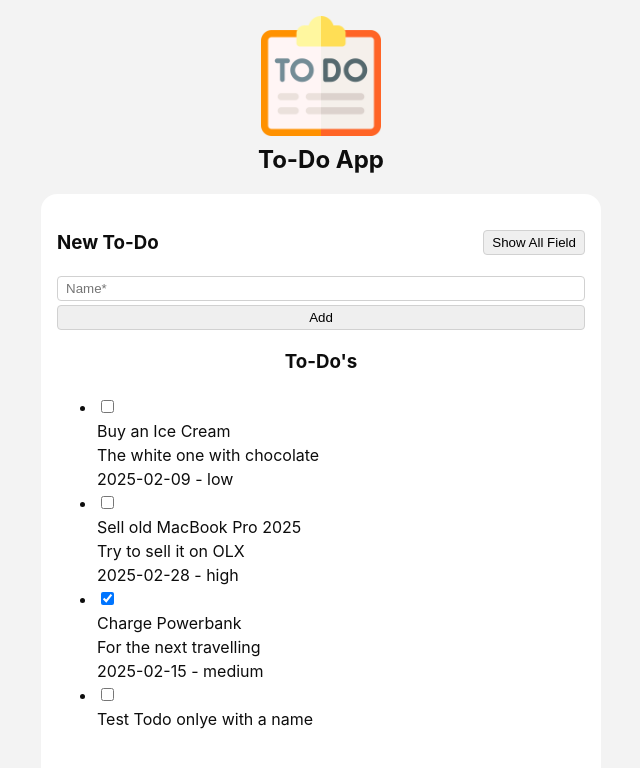
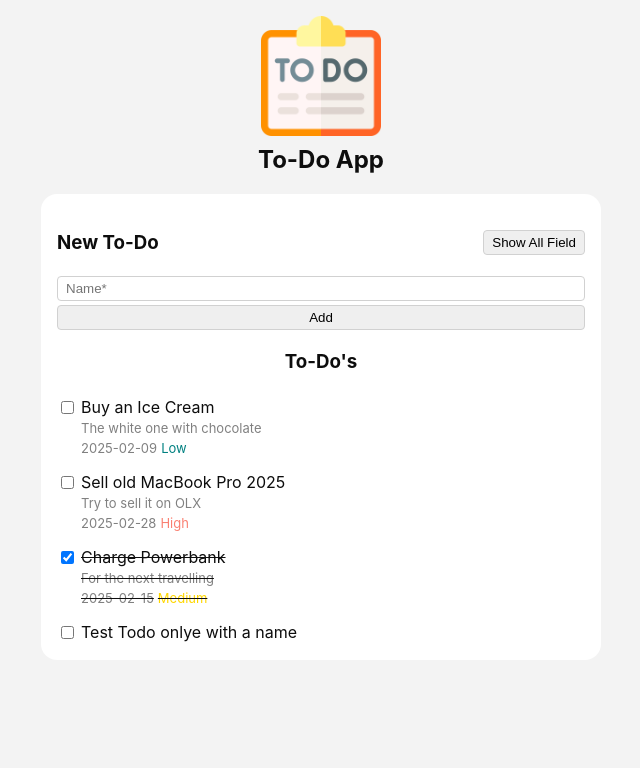
Before and after one commit to meriam-hamdaoui/my_todo_list, a React (Vite) app: page / in a window 1280 px wide. Shown: the top 768 px of the page, without its empty margins (319-959 px from the left). Built offline with nearby package versions, Linux system fonts and the light colour scheme.

Commit message:
structure the todo list component and priorities

```diff
--- a/src/components/TodoForm/TodoForm.jsx
+++ b/src/components/TodoForm/TodoForm.jsx
@@ -68,9 +68,9 @@
                     id="priority"
                     name="priority"
                   >
-                    {PRIORITIES.map((priority) => (
-                      <option key={priority.value} value={priority.value}>
-                        {priority.label}
+                    {Object.entries(PRIORITIES).map(([key, { label }]) => (
+                      <option key={key} value={key}>
+                        {label}
                       </option>
                     ))}
                   </select>
--- a/src/components/TodoList/TodoList.jsx
+++ b/src/components/TodoList/TodoList.jsx
@@ -1,25 +1,45 @@
 import React from "react";
+import { PRIORITIES, PRIORITY_DEFAULT } from "../../constants/data";
+import styles from "./TodoList.module.css"; // Assuming you have a CSS file for styling
 
 const TodoList = ({ todoList }) => {
   return (
     <div>
       <h3 align="center">To-Do's</h3>
-      <ul>
+      <ul className={styles.TodoList}>
         {todoList.map((todo) => (
-          <li key={todo.id}>
+          <li
+            key={todo.id}
+            className={styles.TodoListItem}
+            data-completed={todo.completed}
+          >
+            <div className={styles.Content}>
               <input
                 type="checkbox"
                 name="completed"
                 defaultChecked={todo.completed}
+                className={styles.Status}
               />
-            <div>
-              <span>{todo.name}</span> <br />
-              <span>{todo.description}</span>
-              <br />
-              <span>
-                {todo.deadline}{" "}
-                {todo.priority !== "none" && `- ${todo.priority}`}
+              <div className={styles.Info}>
+                <span>{todo.name}</span>
+                {todo.description && (
+                  <span className={styles.Description}>{todo.description}</span>
+                )}
+
+                <span className={styles.AdditionalInfo}>
+                  {todo.deadline}
+                  {todo.priority !== PRIORITY_DEFAULT && (
+                    <span
+                      className={styles.Priority}
+                      style={{
+                        color: PRIORITIES[todo.priority].color,
+                      }}
+                    >
+                      {PRIORITIES[todo.priority].label}
                     </span>
+                  )}
+                </span>
+              </div>
             </div>
           </li>
         ))}
--- /dev/null
+++ b/src/components/TodoList/TodoList.module.css
@@ -0,0 +1,38 @@
+.TodoList {
+  display: flex;
+  flex-direction: column;
+  gap: 12px;
+}
+
+.TodoListItem[data-completed="true"] .Info {
+  text-decoration: line-through;
+}
+
+.Content {
+  display: flex;
+  gap: 4px;
+}
+
+.Status {
+  align-self: flex-start;
+  margin-top: 6px;
+}
+
+.Info {
+  display: flex;
+  flex-direction: column;
+  flex-grow: 1;
+}
+
+.Description {
+  font-size: 13px;
+  color: gray;
+}
+
+.AdditionalInfo {
+  display: flex;
+  flex-wrap: wrap;
+  gap: 0 4px;
+  font-size: 13px;
+  color: gray;
+}
--- a/src/constants/data.js
+++ b/src/constants/data.js
@@ -1,9 +1,9 @@
-export const PRIORITIES = [
-  { value: "none", label: "None", color: "" },
-  { value: "low", label: "Low", color: "Teal" },
-  { value: "medium", label: "Medium", color: "Gold" },
-  { value: "high", label: "High", color: "Salmon" },
-];
+export const PRIORITIES = {
+  none: { label: "None", color: "" },
+  low: { label: "Low", color: "Teal" },
+  medium: { label: "Medium", color: "Gold" },
+  high: { label: "High", color: "Salmon" },
+};
 
 export const PRIORITY_DEFAULT = "none";
 
--- a/src/index.css
+++ b/src/index.css
@@ -39,3 +39,9 @@
 button:hover {
   background: lightgray;
 }
+
+ul {
+  list-style: none;
+  padding: 0;
+  margin: 0;
+}
```
Lines whose indentation alone changed are shown as unchanged.
